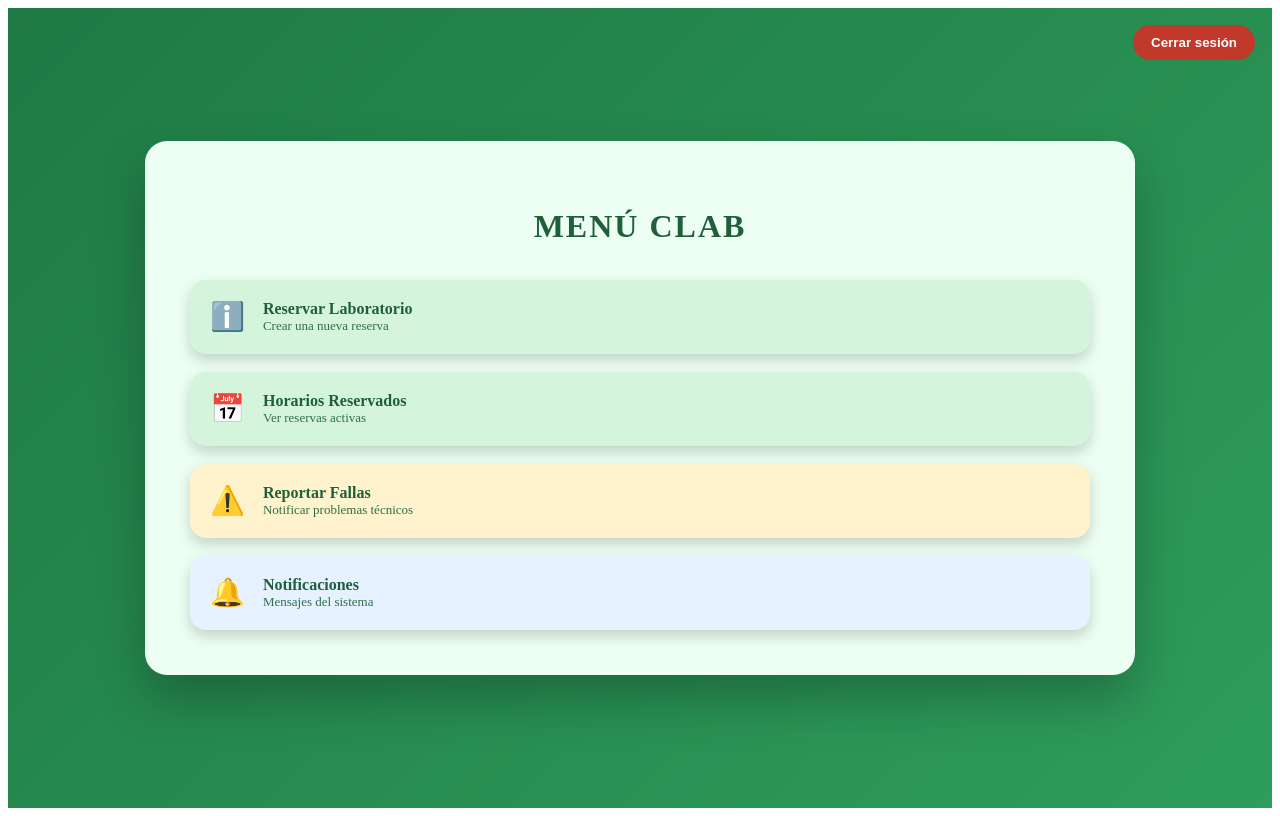
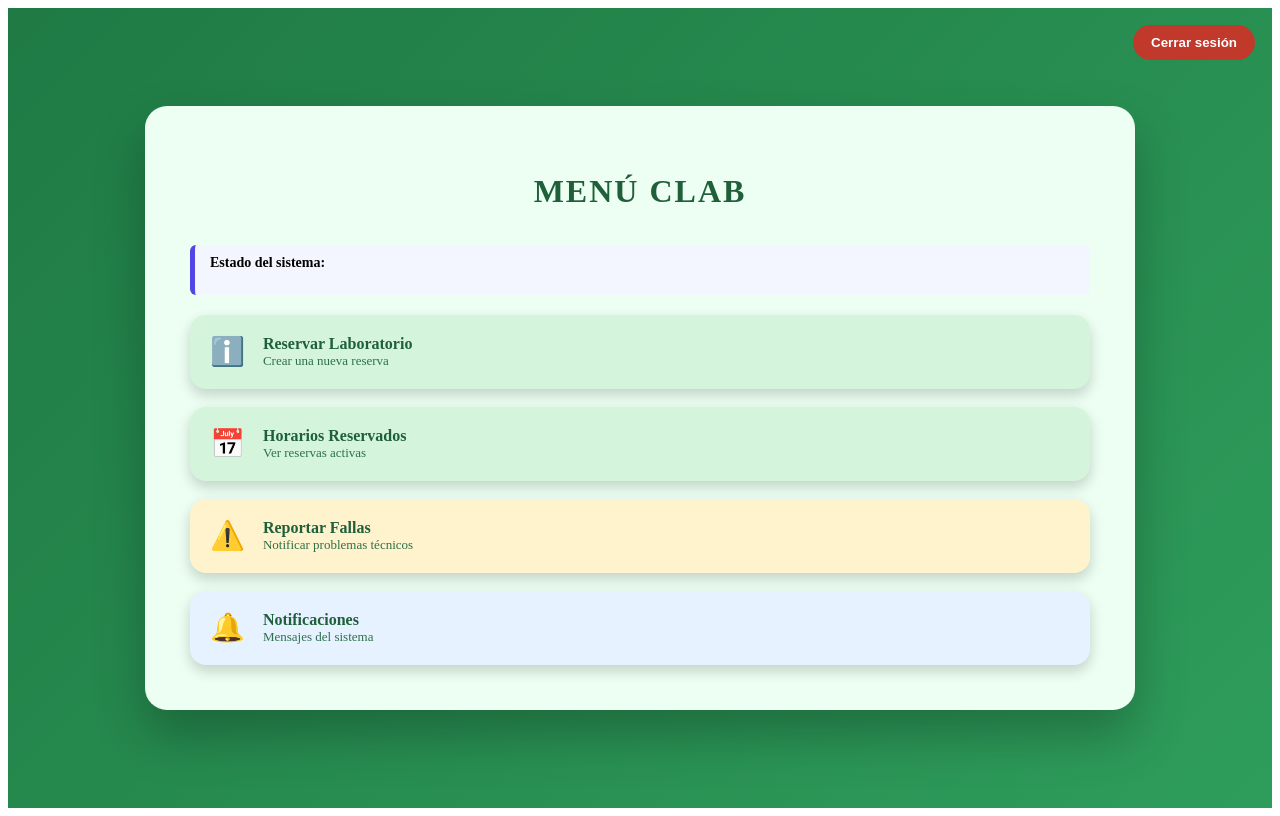
Before and after one commit to Danxxx777/Clab--Sistema, an Angular app in the folder frontend/clab-frontend/: page /dashboard in a window 1280 px wide. Both pictures are taken after typing "Sample", "Sample123" into the empty fields and a click on the button "Iniciar sesión". Built offline with nearby package versions, Linux system fonts and the light colour scheme; no server answers.

Commit message:
Frontend Angular y Backend Spring Boot conectados correctamente

```diff
--- a/frontend/clab-frontend/src/app/app.config.ts
+++ b/frontend/clab-frontend/src/app/app.config.ts
@@ -2,10 +2,12 @@ import { ApplicationConfig, importProvidersFrom } from '@angular/core';
 import { provideRouter } from '@angular/router';
 import { FormsModule } from '@angular/forms';
 import { routes } from './app.routes';
+import { provideHttpClient } from '@angular/common/http';
 
 export const appConfig: ApplicationConfig = {
   providers: [
     provideRouter(routes),
-    importProvidersFrom(FormsModule)
+    importProvidersFrom(FormsModule),
+    provideHttpClient()
   ]
 };
--- a/frontend/clab-frontend/src/app/auth/login/login.scss
+++ b/frontend/clab-frontend/src/app/auth/login/login.scss
@@ -21,7 +21,7 @@
 
 .login-card {
   background: #f9f9f9;
-  width: 100%;
+  width: 95%;
   max-width: 380px;
   padding: 28px 26px;
   border-radius: 14px;
@@ -61,7 +61,7 @@ p {
   }
 
   input {
-    width: 100%;
+    width: 95%;
     padding: 9px;
     border-radius: 7px;
     border: 1px solid #ccc;
--- a/frontend/clab-frontend/src/app/dashboard/dashboard.html
+++ b/frontend/clab-frontend/src/app/dashboard/dashboard.html
@@ -4,6 +4,12 @@
   <div class="card">
 
     <h1 class="title">MENÚ CLAB</h1>
+
+    <div class="backend-status">
+      <strong>Estado del sistema:</strong>
+      <p>{{ mensajeBackend }}</p>
+    </div>
+
 
     <div class="menu-list">
 
--- a/frontend/clab-frontend/src/app/dashboard/dashboard.scss
+++ b/frontend/clab-frontend/src/app/dashboard/dashboard.scss
@@ -4,6 +4,14 @@
   display: flex;
   align-items: center;
   justify-content: center;
+}
+.backend-status {
+  background: #f3f6ff;
+  border-left: 5px solid #4f46e5;
+  padding: 10px 15px;
+  margin-bottom: 20px;
+  border-radius: 6px;
+  font-size: 14px;
 }
 
 .logout {
--- a/frontend/clab-frontend/src/app/dashboard/dashboard.ts
+++ b/frontend/clab-frontend/src/app/dashboard/dashboard.ts
@@ -1,6 +1,7 @@
-import { Component } from '@angular/core';
+import { Component, OnInit } from '@angular/core';
 import { Router } from '@angular/router';
 import { AuthService } from '../auth/auth.service';
+import { TestService } from '../services/test.service';
 
 @Component({
   selector: 'app-dashboard',
@@ -8,12 +9,30 @@ import { AuthService } from '../auth/auth.service';
   templateUrl: './dashboard.html',
   styleUrls: ['./dashboard.scss']
 })
-export class DashboardComponent {
+export class DashboardComponent implements OnInit {
+
+  mensajeBackend = '';
 
   constructor(
     private router: Router,
-    private auth: AuthService
+    private auth: AuthService,
+    private testService: TestService
   ) {}
+
+  ngOnInit(): void {
+    console.log('Dashboard iniciado');
+
+    this.testService.getTest().subscribe({
+      next: (res) => {
+        console.log('Respuesta backend:', res);
+        this.mensajeBackend = res;
+      },
+      error: (err) => {
+        console.error('Error backend:', err);
+        this.mensajeBackend = 'No se pudo conectar con el backend';
+      }
+    });
+  }
 
   goTo(path: string) {
     this.router.navigate(['/' + path]);
--- /dev/null
+++ b/frontend/clab-frontend/src/app/services/test.service.ts
@@ -0,0 +1,16 @@
+import { HttpClient } from '@angular/common/http';
+import { Injectable } from '@angular/core';
+
+@Injectable({
+  providedIn: 'root'
+})
+export class TestService {
+
+  private apiUrl = 'http://localhost:8080/api/test';
+
+  constructor(private http: HttpClient) {}
+
+  getTest() {
+    return this.http.get(this.apiUrl, { responseType: 'text' });
+  }
+}
```
